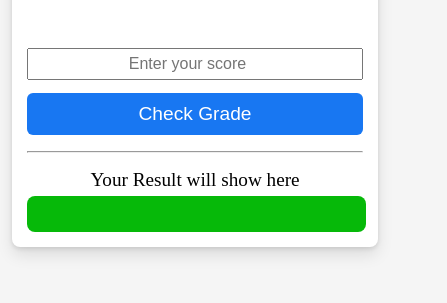
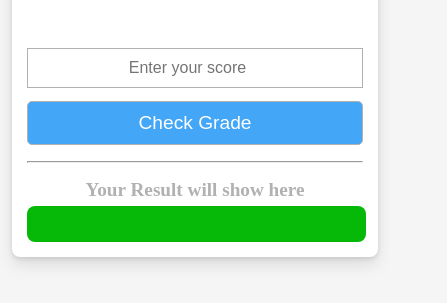
Before and after one commit to investor-Akin/Grade-checker, a plain HTML site: page index.html in a window 390 px wide. Shown: the part 149-452 px from the top of the page, 447 px wide, since content can reach past the window. Drawn offline with Linux system fonts and the light colour scheme.

Commit message:
worked on the responsiveness

```diff
--- a/style.css
+++ b/style.css
@@ -83,81 +83,12 @@ form .create-account:hover {
     cursor: pointer;
 }
 
-.button {
-    position: relative;
-    padding: 10px 22px;
-    border-radius: 6px;
-    border: none;
-    text-align: center;
-    color: #fff;
-    cursor: pointer;
-    background-color: #1877f2;
-    transition: all 3s ease;
-}
-
-.button:active {
-    transform: scale(0.96);
-}
-
-.button:before,
-.button:after {
-    position: absolute;
-    content: "";
-    width: 150%;
-    left: 50%;
-    height: 100%;
-    transform: translateX(-50%);
-    z-index: -1000;
-    background-repeat: no-repeat;
-}
-
-.button:hover:before {
-    top: -70%;
-    background-image: radial-gradient(circle, #1877f2 20%, transparent 20%),
-        radial-gradient(circle, transparent 20%, #1877f2 20%, transparent 30%),
-        radial-gradient(circle, #1877f2 20%, transparent 20%),
-        radial-gradient(circle, #1877f2 20%, transparent 20%),
-        radial-gradient(circle, transparent 10%, #1877f2 15%, transparent 20%),
-        radial-gradient(circle, #1877f2 20%, transparent 20%),
-        radial-gradient(circle, #1877f2 20%, transparent 20%),
-        radial-gradient(circle, #1877f2 20%, transparent 20%),
-        radial-gradient(circle, #1877f2 20%, transparent 20%);
-    background-size: 10% 10%, 20% 20%, 15% 15%, 20% 20%, 18% 18%, 10% 10%, 15% 15%,
-        10% 10%, 18% 18%;
-    background-position: 50% 120%;
-    animation: greentopBubbles 3s ease;
-}
-
-@keyframes greentopBubbles {
-    0% {
-        background-position: 5% 90%, 10% 90%, 10% 90%, 15% 90%, 25% 90%, 25% 90%,
-            40% 90%, 55% 90%, 70% 90%;
-    }
-
-    50% {
-        background-position: 0% 80%, 0% 20%, 10% 40%, 20% 0%, 30% 30%, 22% 50%,
-            50% 50%, 65% 20%, 90% 30%;
-    }
-
-    100% {
-        background-position: 0% 70%, 0% 10%, 10% 30%, 20% -10%, 30% 20%, 22% 40%,
-            50% 40%, 65% 10%, 90% 20%;
-        background-size: 0% 0%, 0% 0%, 0% 0%, 0% 0%, 0% 0%, 0% 0%;
-    }
-}
-
-.button:hover::after {
-    bottom: -70%;
-    background-image: radial-gradient(circle, #1877f2 20%, transparent 20%),
-        radial-gradient(circle, #1877f2 20%, transparent 20%),
-        radial-gradient(circle, transparent 10%, #1877f2 15%, transparent 20%),
-        radial-gradient(circle, #1877f2 20%, transparent 20%),
-        radial-gradient(circle, #1877f2 20%, transparent 20%),
-        radial-gradient(circle, #1877f2 20%, transparent 20%),
-        radial-gradient(circle, #1877f2 20%, transparent 20%);
-    background-size: 15% 15%, 20% 20%, 18% 18%, 20% 20%, 15% 15%, 20% 20%, 18% 18%;
-    background-position: 50% 0%;
-    animation: greenbottomBubbles 3s ease;
+button{
+    background-color: #43a6f7;
+    padding: 10px;
+    color: white;
+    font-size: 0.9rem;
+    border-radius: 5px;
 }
 
 @keyframes greenbottomBubbles {
@@ -192,13 +123,21 @@ form .create-account:hover {
 
     form input {
         margin-top: 1rem;
-        padding: 5px;
+        padding: 10px;
         font-size: 1rem;
+        border: 1px solid #b1b1b1;
     }
 
     .result {
         font-size: 1.2rem;
+        font-weight: 600;
         margin-bottom: 5px;
+        color: #b1b1b1;
+    }
+
+    .button{
+        color: white;
+        border: 1px solid #b1b1b1;
     }
 
     form .login {
```
